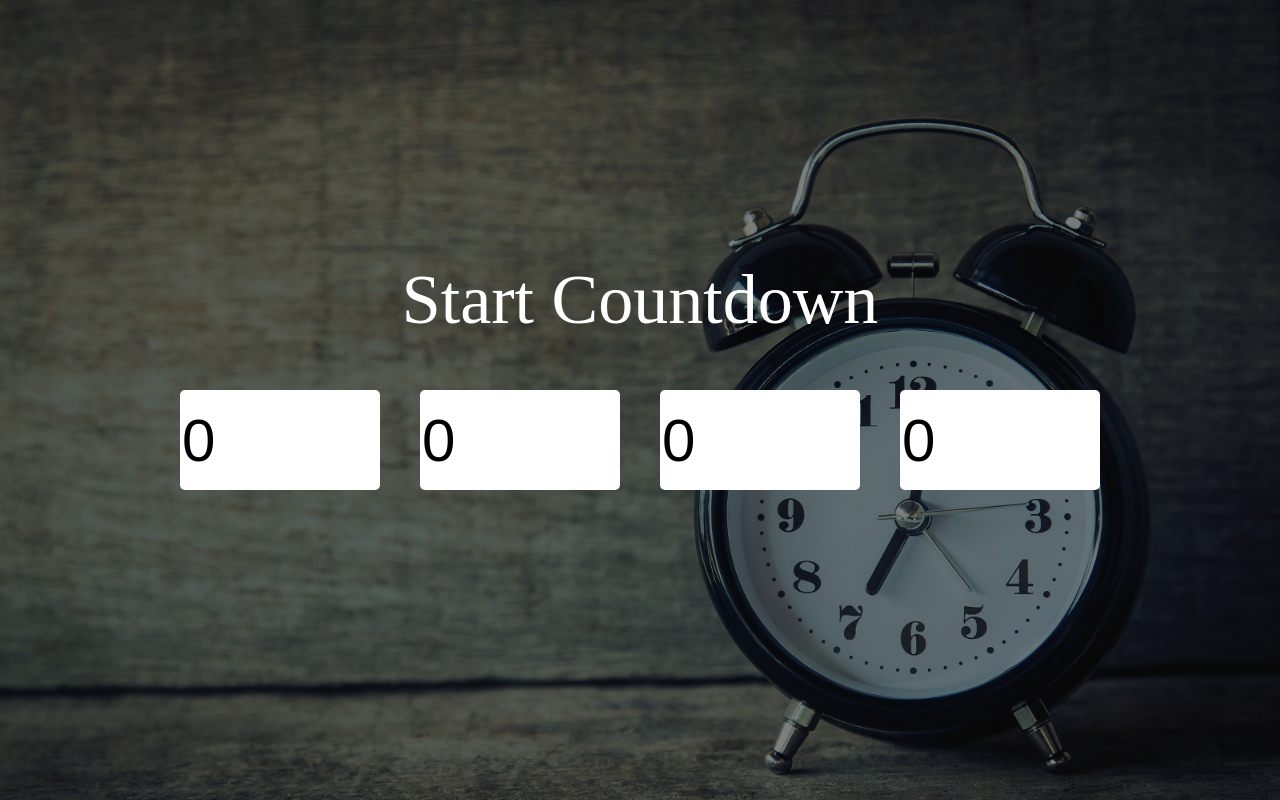
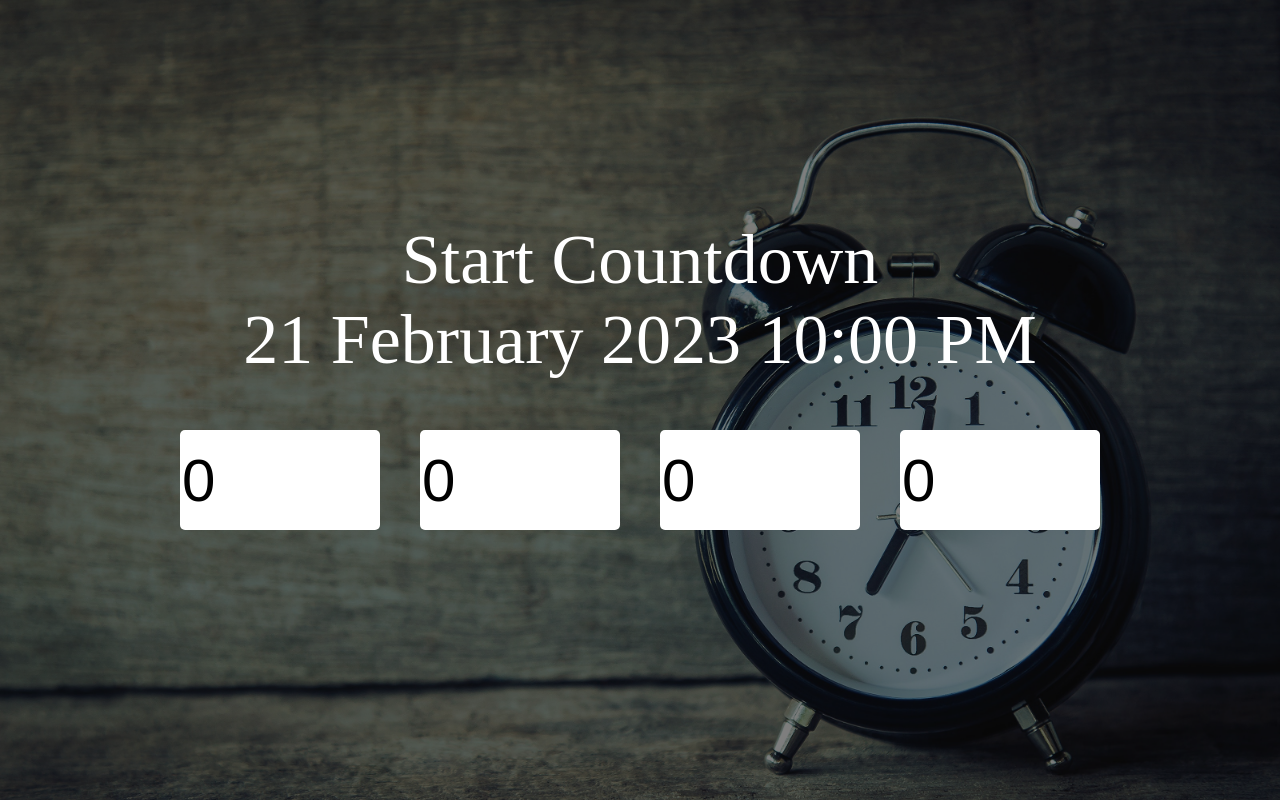
Before and after one commit to md-sifat/Countdown_Timer, a plain HTML site: page index.html in a window 1280 px wide. Drawn offline with Linux system fonts and the light colour scheme.

Commit message:
javascript adding

```diff
--- a/index.html
+++ b/index.html
@@ -11,6 +11,9 @@
         <div class="opacity">
             <div class="title">
                 Start Countdown
+            </div>
+            <div class="title" id="endDate">
+                31 January 2023 , 7:28 PM
             </div>
             <div class="cont">
                 <div class="inpt"><input type="text" readonly value="0"></div>
--- a/js/app.js
+++ b/js/app.js
@@ -0,0 +1,11 @@
+const endDate = "21 February 2023 10:00 PM";
+
+document.getElementById("endDate").innerHTML = endDate;
+const clock = () =>{
+    const end = new Date(endDate);
+    const start = new Date();
+    const diff = (end - start) / 1000;
+    console.log(diff);
+}
+
+clock();
```
